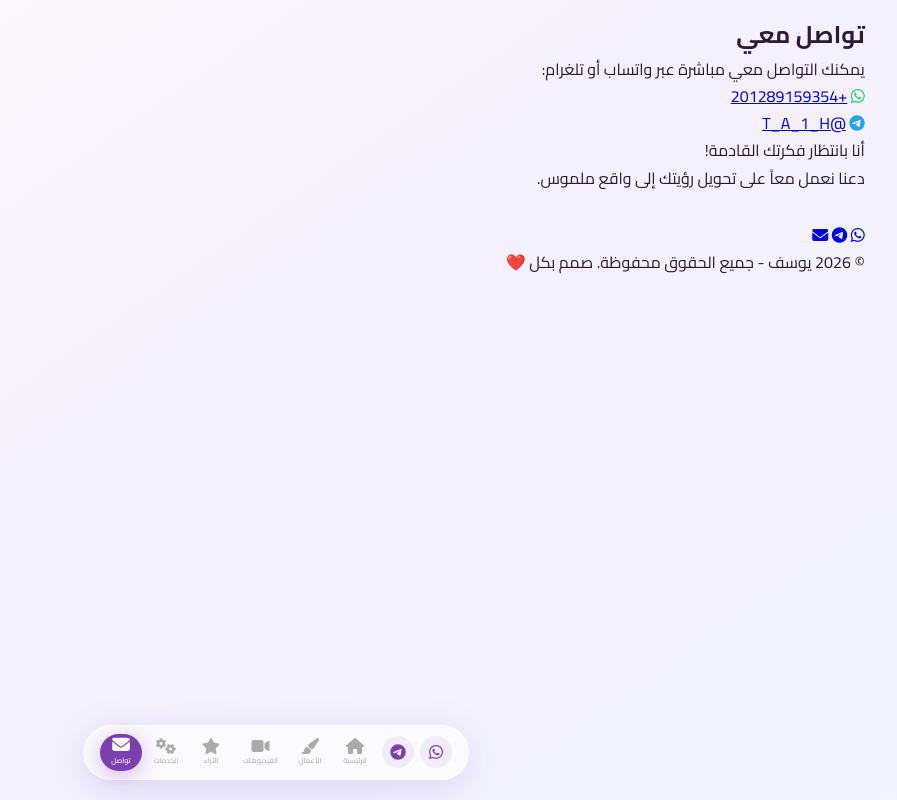
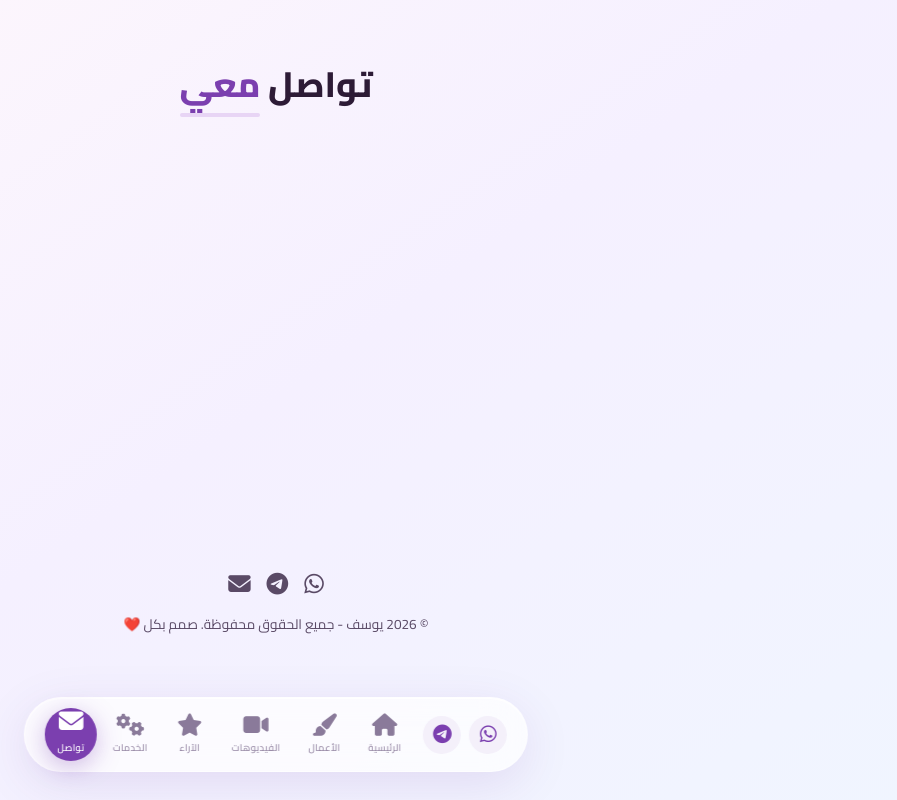
Before and after one commit to il88li/DESIGN, a Flask app: page /contact in a window 1280 px wide. Shown: the whole page, without its empty margins (364-1261 px from the left). Run offline with Flask 3, Linux system fonts and the light colour scheme.

Commit message:
Update style.css

```diff
--- a/static/style.css
+++ b/static/style.css
@@ -1,80 +1,96 @@
 /* ===== إعادة تعيين وتحسينات ===== */
-* { margin: 0; padding: 0; box-sizing: border-box; }
-html { scroll-behavior: smooth; }
+* {
+    margin: 0;
+    padding: 0;
+    box-sizing: border-box;
+}
+html {
+    scroll-behavior: smooth;
+}
 body {
     font-family: 'Cairo', sans-serif;
     background: linear-gradient(145deg, #FFF8FC 0%, #F5F0FF 50%, #F0F5FF 100%);
     min-height: 100vh;
     color: #2d1b36;
     line-height: 1.7;
-    padding-bottom: 90px;
+    padding-bottom: 100px;
 }
-.container { width: 92%; max-width: 1200px; margin: 0 auto; padding: 15px 0; }
+.container {
+    width: 92%;
+    max-width: 1200px;
+    margin: 0 auto;
+    padding: 15px 0;
+}
 :root {
-    --glass-bg: rgba(255,255,255,0.55);
-    --glass-border: rgba(219,181,238,0.25);
-    --glass-shadow: 0 8px 32px rgba(76,5,133,0.08);
-    --glass-blur: 12px;
+    --glass-bg: rgba(255, 255, 255, 0.65);
+    --glass-border: rgba(219, 181, 238, 0.15);
+    --glass-shadow: 0 12px 48px rgba(76, 5, 133, 0.08);
+    --glass-blur: 20px;
     --primary: #7B3FAF;
+    --primary-dark: #5a2d8a;
     --primary-light: #B388D9;
     --primary-lighter: #E8D5F5;
     --text-dark: #2d1b36;
     --text-soft: #5a4a66;
-    --radius: 20px;
-    --transition: 0.4s cubic-bezier(0.25,0.46,0.45,0.94);
+    --radius: 30px;
+    --transition: 0.3s cubic-bezier(0.25, 0.46, 0.45, 0.94);
 }
 
 /* ===== شريط التنقل الدائري الشفاف العائم ===== */
 .navbar-glass {
     position: fixed;
-    bottom: 20px;
+    bottom: 28px;
     left: 50%;
     transform: translateX(-50%);
     display: flex;
     align-items: center;
     justify-content: space-between;
-    gap: 6px;
-    background: rgba(255,255,255,0.6);
-    backdrop-filter: blur(16px);
-    -webkit-backdrop-filter: blur(16px);
-    border: 1px solid rgba(255,255,255,0.5);
-    border-radius: 60px;
-    padding: 8px 16px;
-    box-shadow: 0 8px 40px rgba(76,5,133,0.12), inset 0 1px 0 rgba(255,255,255,0.8);
+    gap: 10px;
+    background: rgba(255, 255, 255, 0.7);
+    backdrop-filter: blur(20px);
+    -webkit-backdrop-filter: blur(20px);
+    border: 1px solid rgba(255, 255, 255, 0.6);
+    border-radius: 80px;
+    padding: 10px 20px;
+    box-shadow: 0 12px 50px rgba(76, 5, 133, 0.1), inset 0 1px 0 rgba(255, 255, 255, 0.9);
     z-index: 999;
     width: auto;
-    max-width: 96%;
-    min-width: 360px;
+    max-width: 98%;
+    min-width: 380px;
+    transition: all 0.3s ease;
 }
 
+/* أيقونات التواصل الجانبية */
 .nav-social {
     display: flex;
-    gap: 6px;
+    gap: 8px;
     align-items: center;
 }
 .nav-social .social-icon {
     display: flex;
     align-items: center;
     justify-content: center;
-    width: 32px;
-    height: 32px;
+    width: 38px;
+    height: 38px;
     border-radius: 50%;
-    background: rgba(123,63,175,0.08);
+    background: rgba(123, 63, 175, 0.06);
     color: var(--primary);
-    font-size: 1rem;
-    transition: all 0.3s;
+    font-size: 1.2rem;
+    transition: all 0.3s ease;
     text-decoration: none;
 }
 .nav-social .social-icon:hover {
     background: var(--primary);
     color: white;
-    transform: scale(1.1);
+    transform: scale(1.08);
+    box-shadow: 0 4px 15px rgba(123, 63, 175, 0.2);
 }
 
+/* روابط الصفحات */
 .nav-links-center {
     display: flex;
     align-items: center;
-    gap: 3px;
+    gap: 4px;
     flex: 1;
     justify-content: center;
 }
@@ -85,79 +101,354 @@ body {
     align-items: center;
     justify-content: center;
     text-decoration: none;
-    color: #aaa;
-    font-size: 0.5rem;
+    color: #8a7a9a;
+    font-size: 0.7rem;
+    font-weight: 700;
+    padding: 6px 12px;
+    border-radius: 50px;
+    transition: all 0.3s cubic-bezier(0.25, 0.46, 0.45, 0.94);
+    min-width: 52px;
+    position: relative;
+    background: transparent;
+}
+
+.navbar-glass .nav-item i {
+    font-size: 1.4rem;
+    transition: transform 0.3s, color 0.3s;
+    margin-bottom: 2px;
+}
+
+.navbar-glass .nav-item span {
+    font-size: 0.6rem;
     font-weight: 600;
-    padding: 4px 8px;
-    border-radius: 30px;
-    transition: all 0.3s ease;
-    min-width: 42px;
-    position: relative;
+    opacity: 0.85;
+    white-space: nowrap;
+    letter-spacing: 0.2px;
 }
-.navbar-glass .nav-item i {
-    font-size: 1rem;
-    transition: transform 0.3s, color 0.3s;
+
+.navbar-glass .nav-item:hover {
+    color: var(--primary);
+    background: rgba(123, 63, 175, 0.04);
 }
-.navbar-glass .nav-item span {
-    margin-top: 1px;
-    font-size: 0.45rem;
-    opacity: 0.9;
-    white-space: nowrap;
+.navbar-glass .nav-item:hover i {
+    transform: translateY(-3px) scale(1.05);
 }
-.navbar-glass .nav-item:hover { color: var(--primary); }
+
 .navbar-glass .nav-item.active {
     color: white;
     background: var(--primary);
-    box-shadow: 0 4px 20px rgba(123,63,175,0.35);
+    box-shadow: 0 6px 25px rgba(123, 63, 175, 0.35);
 }
-.navbar-glass .nav-item.active i { transform: translateY(-2px) scale(1.1); }
-.navbar-glass .nav-item.active span { opacity: 1; }
+.navbar-glass .nav-item.active i {
+    transform: translateY(-4px) scale(1.1);
+    color: white;
+}
+.navbar-glass .nav-item.active span {
+    color: white;
+    opacity: 1;
+}
 
-/* ===== باقي التنسيقات (نفس السابق) ===== */
-/* ... (جميع التنسيقات الأخرى للبطاقات، الأزرار، الشبكات، الخدمات، التواصل، التذييل، التأثيرات) ... */
+/* ===== تحسين التجاوب ===== */
 
-/* ===== التجاوب مع الجوال ===== */
+/* شاشات متوسطة */
 @media (max-width: 768px) {
     .navbar-glass {
+        padding: 8px 14px;
+        gap: 6px;
+        min-width: auto;
+        border-radius: 60px;
+    }
+    .nav-social .social-icon {
+        width: 32px;
+        height: 32px;
+        font-size: 1rem;
+    }
+    .navbar-glass .nav-item {
+        min-width: 44px;
+        padding: 4px 8px;
+        font-size: 0.6rem;
+    }
+    .navbar-glass .nav-item i {
+        font-size: 1.2rem;
+    }
+    .navbar-glass .nav-item span {
+        font-size: 0.5rem;
+    }
+}
+
+/* شاشات صغيرة (جوال) */
+@media (max-width: 480px) {
+    .navbar-glass {
         padding: 6px 10px;
-        gap: 3px;
+        gap: 4px;
+        border-radius: 50px;
         min-width: auto;
-        flex-wrap: nowrap;
-        justify-content: space-between;
-        border-radius: 40px;
+        max-width: 98%;
+    }
+    .nav-social {
+        gap: 4px;
     }
     .nav-social .social-icon {
         width: 26px;
         height: 26px;
         font-size: 0.8rem;
     }
-    .nav-links-center { gap: 1px; }
     .navbar-glass .nav-item {
-        min-width: 34px;
+        min-width: 36px;
         padding: 3px 5px;
+        font-size: 0.5rem;
     }
-    .navbar-glass .nav-item i { font-size: 0.8rem; }
-    .navbar-glass .nav-item span { font-size: 0.4rem; display: block; }
+    .navbar-glass .nav-item i {
+        font-size: 0.9rem;
+    }
+    .navbar-glass .nav-item span {
+        font-size: 0.4rem;
+    }
 }
 
-@media (max-width: 480px) {
+/* شاشات صغيرة جداً */
+@media (max-width: 380px) {
     .navbar-glass {
-        padding: 4px 8px;
-        gap: 1px;
-        border-radius: 30px;
-        min-width: auto;
-        max-width: 98%;
+        padding: 4px 6px;
+        gap: 2px;
+        border-radius: 40px;
     }
     .nav-social .social-icon {
         width: 22px;
         height: 22px;
         font-size: 0.65rem;
     }
-    .nav-links-center { gap: 0; }
     .navbar-glass .nav-item {
         min-width: 30px;
         padding: 2px 4px;
     }
-    .navbar-glass .nav-item i { font-size: 0.7rem; }
-    .navbar-glass .nav-item span { display: none; } /* إخفاء الأسماء في الشاشات الصغيرة جداً */
+    .navbar-glass .nav-item i {
+        font-size: 0.75rem;
+    }
+    .navbar-glass .nav-item span {
+        font-size: 0.35rem;
+    }
 }
+
+/* ===== باقي التنسيقات ===== */
+
+/* البطاقات الزجاجية */
+.glass-card {
+    background: rgba(255, 255, 255, 0.6);
+    backdrop-filter: blur(var(--glass-blur));
+    -webkit-backdrop-filter: blur(var(--glass-blur));
+    border: 1px solid var(--glass-border);
+    border-radius: var(--radius);
+    box-shadow: var(--glass-shadow);
+    transition: transform 0.3s, box-shadow 0.3s;
+    overflow: hidden;
+}
+.glass-card:hover {
+    transform: translateY(-8px);
+    box-shadow: 0 16px 48px rgba(76, 5, 133, 0.12);
+}
+.glass-card img {
+    width: 100%;
+    height: 200px;
+    object-fit: cover;
+    transition: transform 0.4s ease;
+    background: var(--primary-lighter);
+}
+.glass-card:hover img {
+    transform: scale(1.02);
+}
+.glass-card h3 {
+    font-size: 1.15rem;
+    color: var(--primary);
+    padding: 14px 18px 0;
+    margin: 0;
+}
+.glass-card p {
+    color: var(--text-soft);
+    font-size: 0.95rem;
+    padding: 4px 18px 18px;
+    line-height: 1.8;
+}
+
+/* الأزرار الزجاجية */
+.btn-glass {
+    display: inline-flex;
+    align-items: center;
+    gap: 10px;
+    padding: 14px 32px;
+    background: rgba(123, 63, 175, 0.15);
+    backdrop-filter: blur(8px);
+    -webkit-backdrop-filter: blur(8px);
+    border: 1px solid rgba(123, 63, 175, 0.25);
+    border-radius: 50px;
+    color: var(--primary);
+    font-weight: 700;
+    font-size: 1rem;
+    text-decoration: none;
+    transition: all 0.3s;
+    box-shadow: 0 4px 15px rgba(123, 63, 175, 0.1);
+}
+.btn-glass:hover {
+    background: var(--primary);
+    color: white;
+    transform: translateY(-3px);
+    box-shadow: 0 8px 30px rgba(123, 63, 175, 0.25);
+}
+
+/* العناوين */
+.section {
+    padding: 40px 0 30px;
+}
+.section-title {
+    font-size: 2.2rem;
+    font-weight: 800;
+    text-align: center;
+    margin-bottom: 35px;
+    color: var(--text-dark);
+}
+.section-title span {
+    color: var(--primary);
+    position: relative;
+}
+.section-title span::after {
+    content: '';
+    position: absolute;
+    bottom: 0;
+    right: 0;
+    width: 100%;
+    height: 4px;
+    background: var(--primary-lighter);
+    border-radius: 5px;
+}
+
+/* الشبكات */
+.portfolio-grid, .videos-grid, .testimonials-grid {
+    display: grid;
+    grid-template-columns: repeat(auto-fill, minmax(270px, 1fr));
+    gap: 28px;
+}
+
+/* الخدمات */
+.services-grid {
+    display: grid;
+    grid-template-columns: repeat(auto-fit, minmax(200px, 1fr));
+    gap: 25px;
+}
+.service-card.glass-card {
+    padding: 30px 20px;
+    text-align: center;
+}
+.service-card.glass-card .service-icon {
+    font-size: 2.8rem;
+    color: var(--primary);
+    margin-bottom: 12px;
+    background: rgba(123, 63, 175, 0.06);
+    width: 70px;
+    height: 70px;
+    display: flex;
+    align-items: center;
+    justify-content: center;
+    border-radius: 50%;
+    margin: 0 auto 15px;
+    transition: all 0.3s;
+}
+.service-card.glass-card:hover .service-icon {
+    background: var(--primary);
+    color: white;
+    transform: scale(1.05);
+}
+
+/* التواصل */
+.contact-content {
+    max-width: 600px;
+    margin: 0 auto;
+    padding: 40px;
+    text-align: center;
+}
+.contact-item {
+    font-size: 1.2rem;
+    margin: 12px 0;
+    display: flex;
+    align-items: center;
+    justify-content: center;
+    gap: 12px;
+}
+.contact-item a {
+    color: var(--primary);
+    font-weight: 700;
+    text-decoration: none;
+    border-bottom: 2px solid var(--primary-lighter);
+    padding: 0 5px;
+}
+.contact-note {
+    border-top: 2px dashed var(--primary-lighter);
+    padding-top: 20px;
+    margin-top: 10px;
+}
+
+/* تذييل */
+footer {
+    text-align: center;
+    padding: 20px 0 10px;
+    color: var(--text-soft);
+    font-size: 0.85rem;
+}
+.footer-social {
+    display: flex;
+    justify-content: center;
+    gap: 16px;
+    margin-bottom: 10px;
+}
+.footer-social a {
+    color: var(--text-soft);
+    font-size: 1.4rem;
+    transition: color 0.3s, transform 0.3s;
+}
+.footer-social a:hover {
+    color: var(--primary);
+    transform: translateY(-3px);
+}
+
+/* رسائل الفلاش */
+.flash-messages {
+    max-width: 800px;
+    margin: 20px auto 10px;
+    padding: 0 15px;
+}
+.flash {
+    padding: 12px 18px;
+    border-radius: 12px;
+    margin-bottom: 8px;
+    font-weight: 600;
+    background: rgba(255,255,255,0.7);
+    backdrop-filter: blur(6px);
+}
+.flash.success { border-right: 5px solid #28a745; }
+.flash.danger { border-right: 5px solid #dc3545; }
+.flash.warning { border-right: 5px solid #ffc107; }
+.flash.info { border-right: 5px solid #17a2b8; }
+
+/* تأثيرات الحركة */
+.fade-in {
+    opacity: 0;
+    transform: translateY(30px);
+    animation: fadeInUp 0.8s ease forwards;
+}
+@keyframes fadeInUp {
+    to { opacity: 1; transform: translateY(0); }
+}
+.card-animate {
+    opacity: 0;
+    transform: translateY(30px);
+    transition: opacity 0.6s ease, transform 0.6s ease;
+}
+.card-animate.visible {
+    opacity: 1;
+    transform: translateY(0);
+}
+
+/* تحسين إمكانية الوصول */
+a, button {
+    focus-visible: outline: 3px solid var(--primary);
+    outline-offset: 3px;
+}
```
